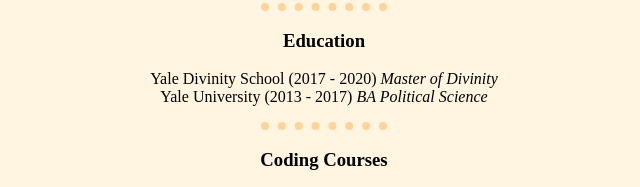
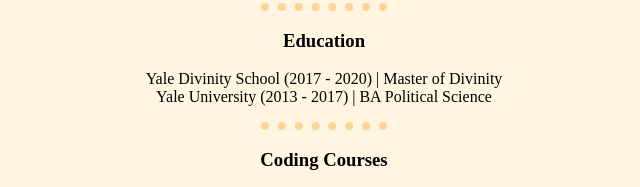
Before and after one commit to stephanie-add/cv, a plain HTML site: page index.html in a window 1280 px wide. Shown: the part 567-754 px from the top of the page, 316-956 px from the left. Drawn offline with Linux system fonts and the light colour scheme.

Commit message:
Update index.html

```diff
--- a/index.html
+++ b/index.html
@@ -19,8 +19,8 @@
     <hr>
     <h3>Education</h3>
     <p>
-      Yale Divinity School (2017 - 2020) <em>Master of Divinity</em><br>
-      Yale University (2013 - 2017) <em>BA Political Science</em>
+      Yale Divinity School (2017 - 2020) | Master of Divinity<br>
+      Yale University (2013 - 2017) | BA Political Science
     </p>
     <hr />
     <h3>Coding Courses</h3>
```
